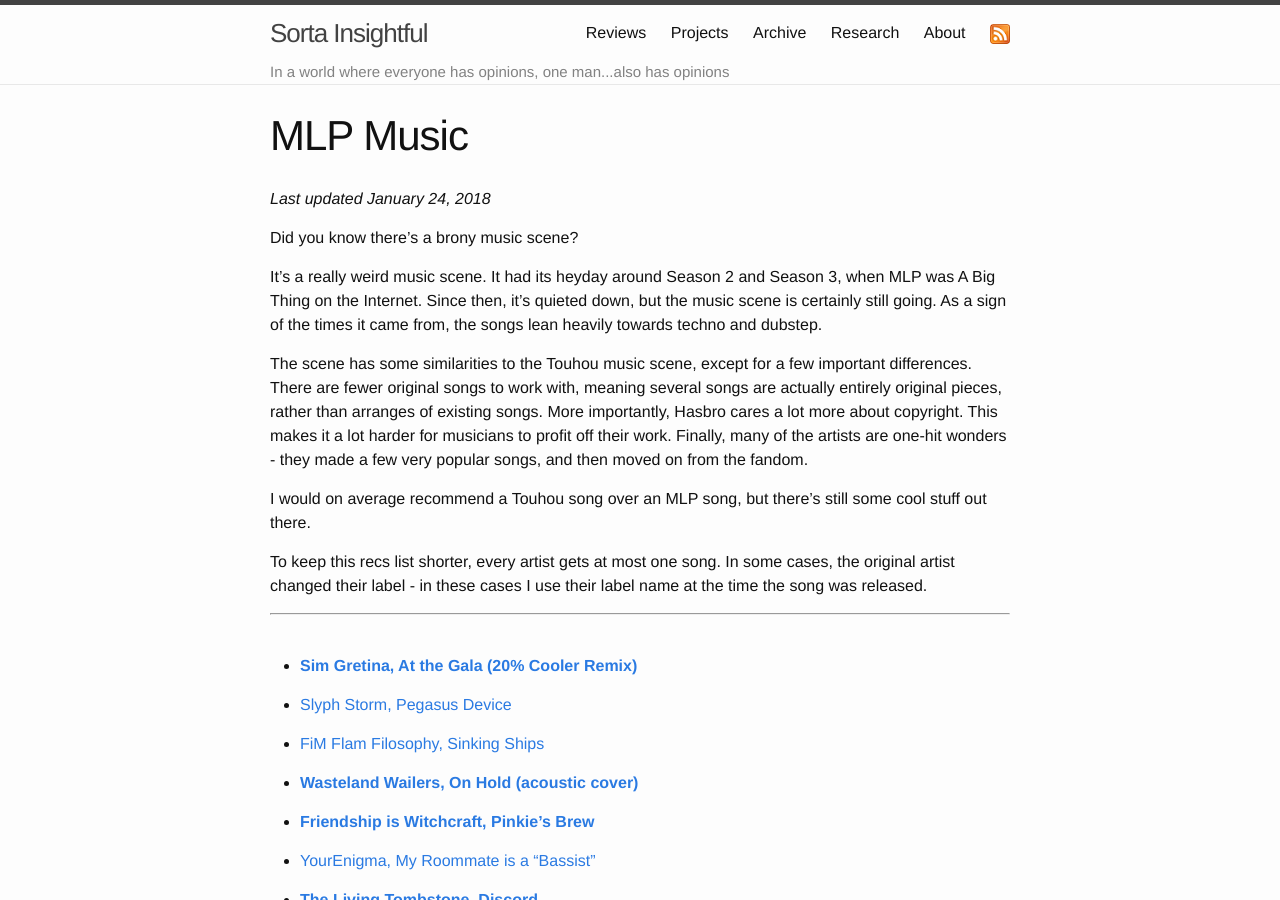
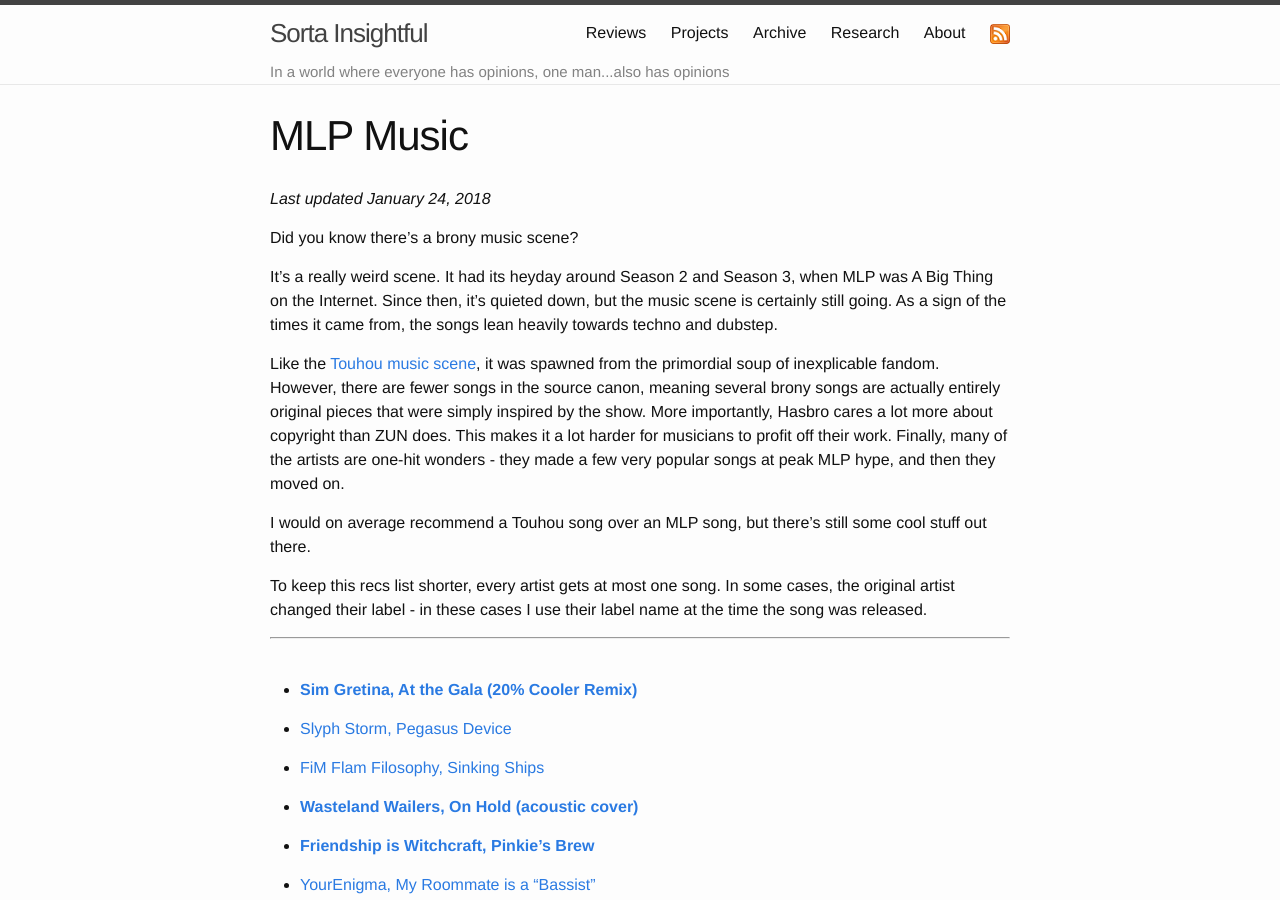
Before and after one commit to alexirpan/alexirpan.github.io, a Jekyll site: the page built from mlp-music-recs.markdown, in a window 1280 px wide and 900 px high. Built offline with Jekyll 4.4.1, drawn with Linux system fonts in a browser that asks for light colours; nearby versions of some CDN libraries.

Commit message:
Done for now

```diff
--- a/mlp-music-recs.markdown
+++ b/mlp-music-recs.markdown
@@ -8,19 +8,20 @@ permalink: /mlpmusicrecs/
 
 Did you know there's a brony music scene?
 
-It's a really weird music scene. It had its heyday around Season 2 and Season
+It's a really weird scene. It had its heyday around Season 2 and Season
 3, when MLP was A Big Thing on the Internet. Since then, it's
 quieted down, but the music scene is certainly still going.
 As a sign of the times it came from, the songs lean heavily towards techno
 and dubstep.
 
-The scene has some similarities to the Touhou music scene, except for a few
-important differences. There are fewer original songs to work with, meaning
-several songs are actually entirely original pieces, rather than arranges of
-existing songs. More importantly, Hasbro cares a lot more about copyright.
+Like the [Touhou music scene](/touhoumusicrecs/), it was spawned from the
+primordial soup of inexplicable fandom. However, there are fewer songs
+in the source canon, meaning several brony songs are actually entirely original
+pieces that were simply inspired by the show.
+More importantly, Hasbro cares a lot more about copyright than ZUN does.
 This makes it a lot harder for musicians to profit off their work.
 Finally, many of the artists are one-hit wonders - they made a few very
-popular songs, and then moved on from the fandom.
+popular songs at peak MLP hype, and then they moved on.
 
 I would on average recommend a Touhou song over an MLP song, but there's still
 some cool stuff out there.
```
